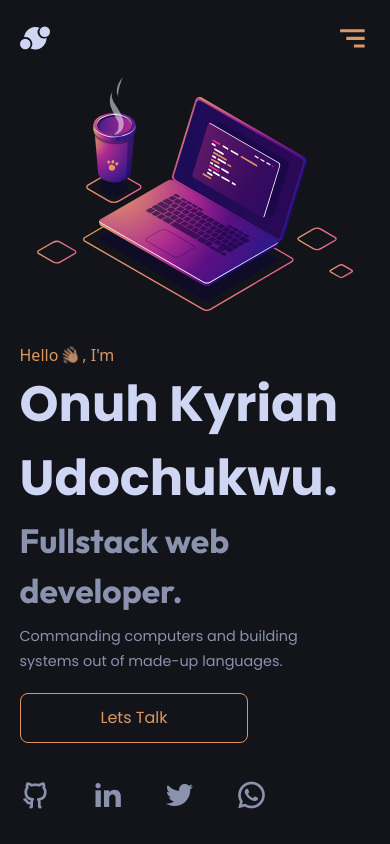
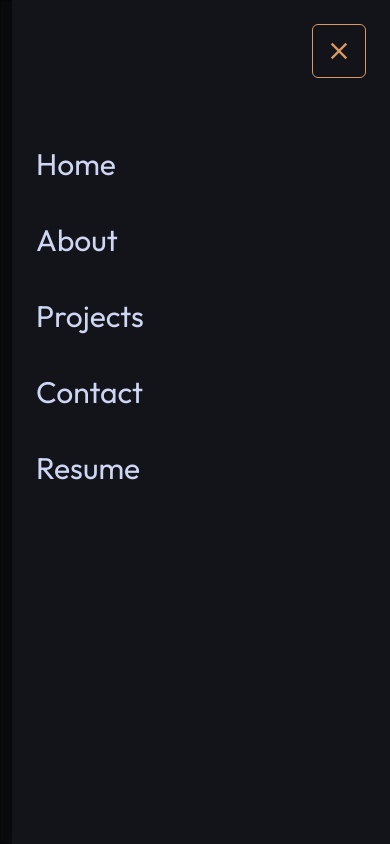
Before and after one commit to Codebee50/udokyrian, a React (Vite) app: page / in a window 390 px wide. Both pictures are taken after a click on the element 352 px from the left and 38 px from the top of the page. Shown: the top 844 px of the page. Built offline with nearby package versions, Linux system fonts and the light colour scheme.

Commit message:
added mobile nav drawer

```diff
--- a/src/components/Nav.jsx
+++ b/src/components/Nav.jsx
@@ -1,28 +1,94 @@
-import { BiMenuAltRight } from 'react-icons/bi';
-import { navLinks } from '../constants'
+import { navLinks } from "../constants";
+import { HiMenuAlt3 } from "react-icons/hi";
 // import { HiMenuAlt3  } from "react-icons/hi";
-
+import { Button, Drawer } from "antd";
+import { Fragment } from "react";
+import { useState } from "react";
+import { IoMdClose } from "react-icons/io";
 
 const Nav = () => {
+  const [open, setOpen] = useState(false);
+
+  const showDrawer = () => {
+    setOpen(true);
+  };
+
+  const onClose = () => {
+    setOpen(false);
+  };
+
   return (
-    <header className='flex flex-row items-center justify-between bg-deep-background max-container py-5 sticky top-0 z-10'>
-      <a href="#"><svg width={30} height={30} className='smooth-transition hover:scale-hover fill-vibrant'  xmlns="http://www.w3.org/2000/svg" viewBox="0 0 63.97 48.81"><defs></defs><title>Code bee</title><g id="Layer_2" data-name="Layer 2"><g id="Layer_1-2" data-name="Layer 1"><circle cx="52.79" cy="11.18" r="11.18"/><circle cx="11.18" cy="37.04" r="11.18"/><path d="M56.57,23.79a13,13,0,0,1-14.86-21A23.92,23.92,0,0,0,8.87,22.57a14.22,14.22,0,0,1,2.45-.21A14.78,14.78,0,0,1,22.66,46.62,23.93,23.93,0,0,0,56.59,24.9C56.59,24.53,56.58,24.16,56.57,23.79Z"/></g></g></svg></a>
+    <Fragment>
+      <Drawer
+        title="Basic Drawer"
+        onClose={onClose}
+        open={open}
+        style={{ backgroundColor: "#12141a" }}
+        headerStyle={{ display: "none" }}
+      >
+        <div className="w-full flex items-end justify-end">
+          <div className="w-max border border-complement-color p-3 rounded-md" onClick={onClose}>
+              <IoMdClose className="fill-complement-color" size={"2em"}/>
+          </div>
+        </div>
+        <div className="flex flex-col mt-7">
+          {navLinks.map((link) => (
+            <a href={link.href} key={`mobile-${link.label}`} className="mt-10 text-vibrant-txt-color font-outfit text-3xl hover:text-complement-color" onClick={onClose}>
+              {link.label}
+            </a>
+          ))}
 
-        <ul className='flex flex-row items-center gap-10 max-sm:hidden'>
-            {
-                navLinks.map((link)=> (
-                    <li key={link.label} className='text-vibrant-txt-color font-manrope hover:text-complement-color smooth-transition'><a href={link.href}>{link.label}</a></li>
-                ))
-            }
+          <a href="https://docs.google.com/document/d/1S8VsNTLAohgtdjcjx8lCkk4S4aBGRXSChMnHBlm11IE/edit?usp=sharing" className="mt-10 text-vibrant-txt-color font-outfit text-3xl hover:text-complement-color">Resume</a>
+        </div>
+      </Drawer>
+
+      <header className="flex flex-row items-center justify-between bg-deep-background max-container py-5 sticky top-0 z-10">
+        <a href="#">
+          <svg
+            width={30}
+            height={30}
+            className="smooth-transition hover:scale-hover fill-vibrant"
+            xmlns="http://www.w3.org/2000/svg"
+            viewBox="0 0 63.97 48.81"
+          >
+            <defs></defs>
+            <title>Code bee</title>
+            <g id="Layer_2" data-name="Layer 2">
+              <g id="Layer_1-2" data-name="Layer 1">
+                <circle cx="52.79" cy="11.18" r="11.18" />
+                <circle cx="11.18" cy="37.04" r="11.18" />
+                <path d="M56.57,23.79a13,13,0,0,1-14.86-21A23.92,23.92,0,0,0,8.87,22.57a14.22,14.22,0,0,1,2.45-.21A14.78,14.78,0,0,1,22.66,46.62,23.93,23.93,0,0,0,56.59,24.9C56.59,24.53,56.58,24.16,56.57,23.79Z" />
+              </g>
+            </g>
+          </svg>
+        </a>
+
+        <ul className="flex flex-row items-center gap-10 max-sm:hidden">
+          {navLinks.map((link) => (
+            <li
+              key={link.label}
+              className="text-vibrant-txt-color font-manrope hover:text-complement-color smooth-transition"
+            >
+              <a href={link.href}>{link.label}</a>
+            </li>
+          ))}
         </ul>
 
-        <a target='_blank' rel='noreferrer' href="https://docs.google.com/document/d/1S8VsNTLAohgtdjcjx8lCkk4S4aBGRXSChMnHBlm11IE/edit?usp=sharing"><button  className='max-sm:hidden text-vibrant-txt-color bg-deep-background px-3 py-2 rounded-full text-sm font-manrope smooth-transition hover:bg-complement-color hover:text-deep-background flex items-center gap-2'>Resume <i className="ri-download-line"></i></button></a>
-        <div className='sm:hidden'>
-          <BiMenuAltRight  className='fill-complement-color' size={'2.3em'}/>
+        <a
+          target="_blank"
+          rel="noreferrer"
+          href="https://docs.google.com/document/d/1S8VsNTLAohgtdjcjx8lCkk4S4aBGRXSChMnHBlm11IE/edit?usp=sharing"
+        >
+          <button className="max-sm:hidden text-vibrant-txt-color bg-deep-background px-3 py-2 rounded-full text-sm font-manrope smooth-transition hover:bg-complement-color hover:text-deep-background flex items-center gap-2">
+            Resume <i className="ri-download-line"></i>
+          </button>
+        </a>
+        <div className="sm:hidden" onClick={showDrawer}>
+          <HiMenuAlt3 className="fill-complement-color" size={"2.3em"} />
+        </div>
+      </header>
+    </Fragment>
+  );
+};
 
-        </div>
-    </header>
-  )
-}
-
-export default Nav
+export default Nav;
```
